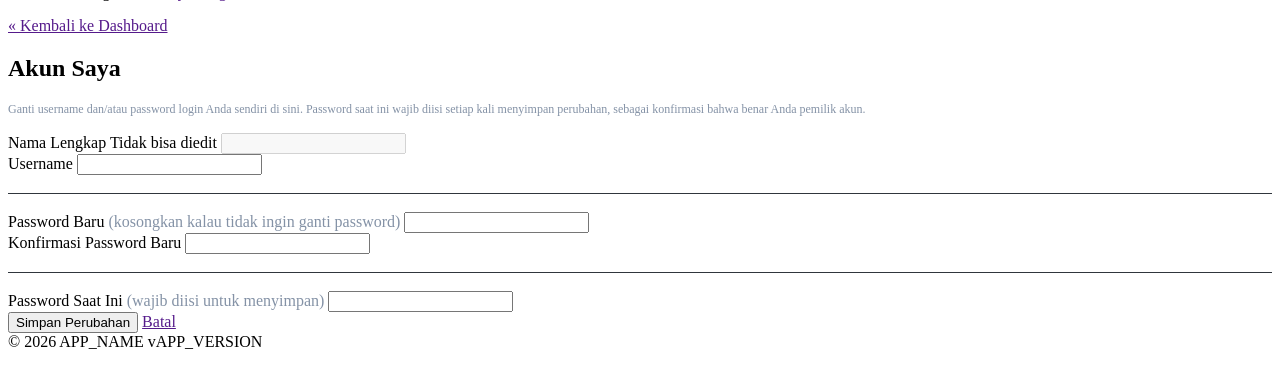
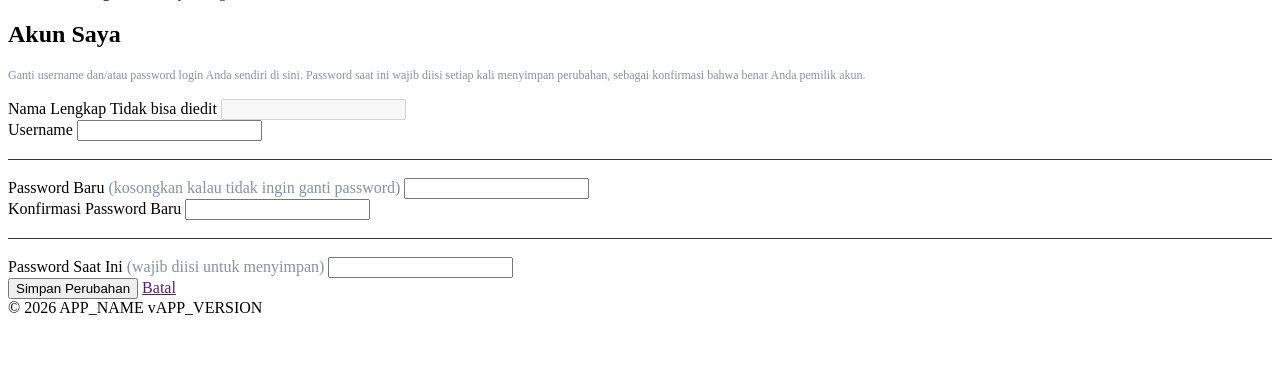
Before and after one commit to oqinofficial-debug/smart-admin, a PHP site: template application/views/profile/index.php in a window 1280 px wide. Shown: the part 43-420 px from the top of the page. Run offline with PHP 8.4, Linux system fonts and the light colour scheme; the template is opened without the code that fills it, so the values that code supplies are empty; some libraries are stand-ins or nearby versions.

Commit message:
Update index.php

```diff
--- a/application/views/profile/index.php
+++ b/application/views/profile/index.php
@@ -1,7 +1,3 @@
-<p>
-    <a href="<?php echo base_url('dashboard'); ?>">&laquo; Kembali ke Dashboard</a>
-</p>
-
 <div class="card">
     <h2>Akun Saya</h2>
     <p style="font-size:12px; color:#8492a6; margin:0 0 16px 0;">
```
